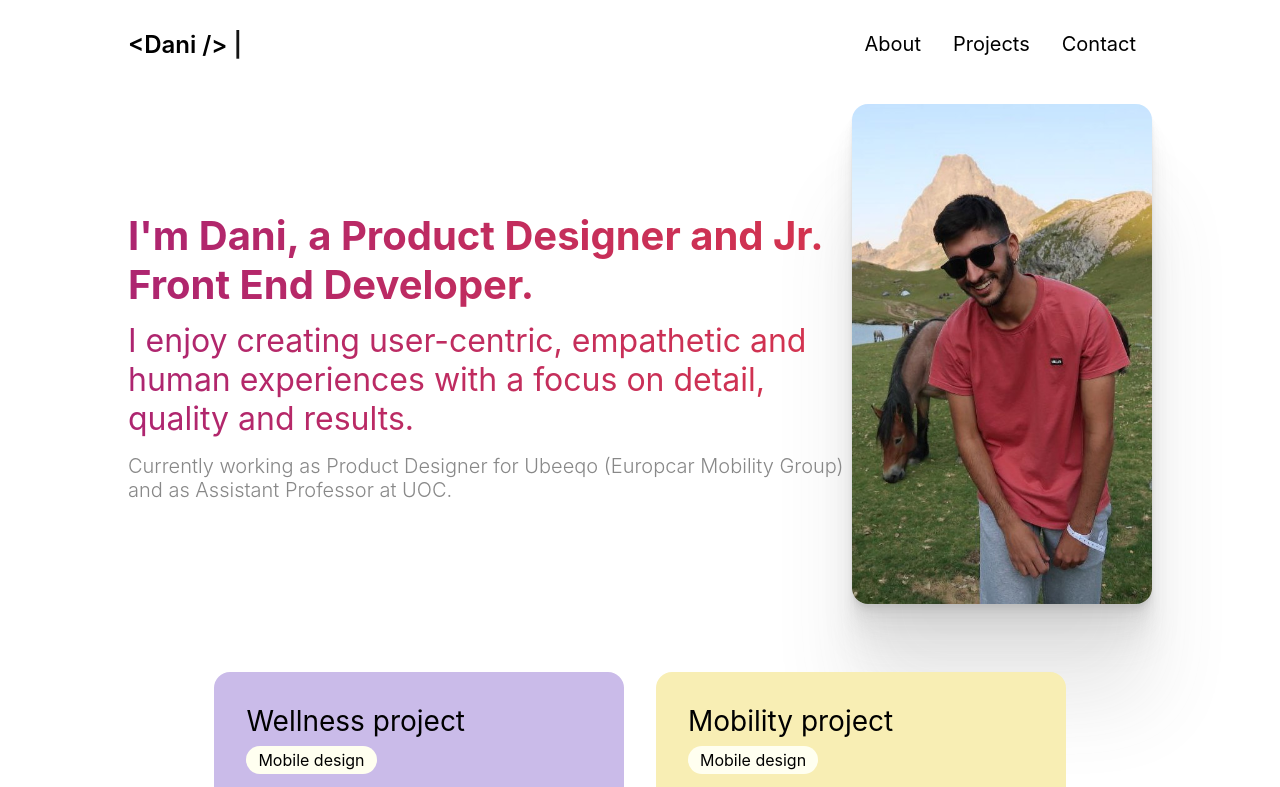
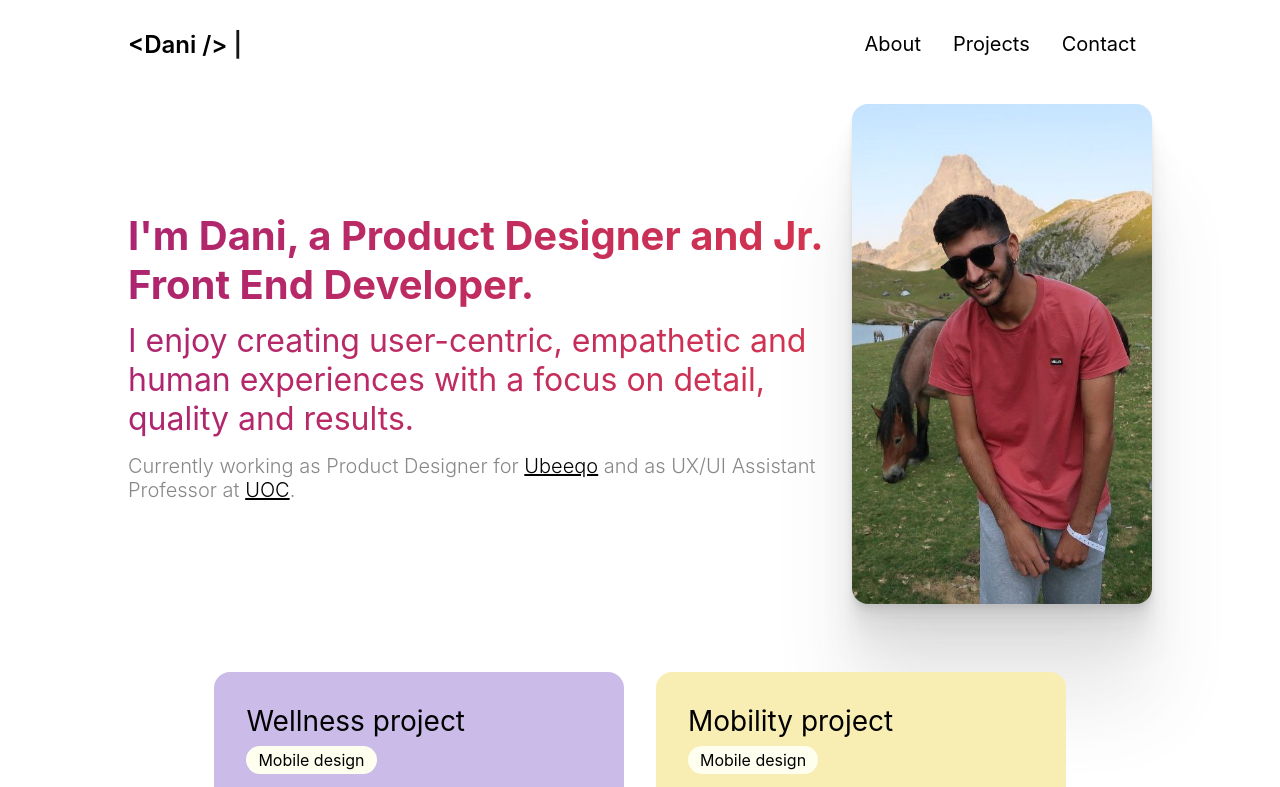
Before and after one commit to danifdezalonso/portfolio-react, a React (Create React App) app: page / in a window 1280 px wide. Shown: the top 787 px of the page. Built offline with nearby package versions, Linux system fonts and the light colour scheme.

Commit message:
wellness

```diff
--- a/src/components/Presentation.js
+++ b/src/components/Presentation.js
@@ -14,8 +14,19 @@ const Presentation = () => {
           focus on detail, quality and results.
         </p>
         <p className="description__personal--subheader__work">
-          Currently working as Product Designer for Ubeeqo (Europcar Mobility
-          Group) and as Assistant Professor at UOC.
+          Currently working as Product Designer for{" "}
+          <a href="https://ubeeqo.com/" target="_blank" rel="noreferrer">
+            Ubeeqo
+          </a>{" "}
+          and as UX/UI Assistant Professor at{" "}
+          <a
+            href="https://www.uoc.edu/portal/en/index.html"
+            target="_blank"
+            rel="noreferrer"
+          >
+            UOC
+          </a>
+          .
         </p>
       </div>
       <div className="description__photo">
--- a/src/pages/projects/Wellness.css
+++ b/src/pages/projects/Wellness.css
@@ -11,9 +11,26 @@
     margin-left: auto;
     font-weight: 300;
 }
+
+.container > p {
+    margin-top: 1rem;
+}
+.container > ul {
+    margin-top: 1rem;
+}
+
+.container>ul>li {
+    margin-top: 1rem;
+    margin-left: 2rem;
+    font-size: 1.25rem;
+}
+
 .casestudy{
     max-width: 50em;
     margin: auto;
+}
+p {
+    font-size: 1.25rem;
 }
 
 .casestudy > ul {
@@ -57,7 +74,8 @@
 
 }
 .casestudy__section--title{
-    margin-top: 2rem;
+    margin-top: 3rem;
+    margin-bottom: 1.5rem;
     font-size: 2rem;
     font-weight: 400;
 }
--- a/src/pages/projects/Wellness.js
+++ b/src/pages/projects/Wellness.js
@@ -129,7 +129,7 @@ function Wellness() {
             mano, whatsappeando con mis amigas o llamando por miedo a lo que nos
             pueda pasar. <span> - Anónimo, una de las entrevistadas.</span>
           </blockquote>
-          <h4 className="casestudy__subtitle">Mind Map</h4>
+          <h4 className="casestudy__section--title">Mind Map</h4>
           <p>
             Con todos los datos recopilados, relicé un mind map para conectar
             toda la información y empezar a estudiar la información al detalle.
@@ -145,7 +145,7 @@ function Wellness() {
       </div>
       <div className="container">
         <div className="casestudy">
-          <h4 className="casestudy__subtitle">Empathy map</h4>
+          <h4 className="casestudy__section--title">Empathy map</h4>
           <p>
             La empatía es una pieza esencial de un proceso de diseño centrado en
             las personas. El modo empático es necesario para entender los
@@ -160,7 +160,7 @@ function Wellness() {
             src={Empathy}
             alt="gráfico del empathy map"
           ></img>
-          <h4 className="casestudy__subtitle">Journey</h4>
+          <h4 className="casestudy__section--title">Journey</h4>
           <p>
             Una vez recopilada, organizada y analizada toda la información,
             llegaba la hora de analizar el camino del usuario. En este método
@@ -175,7 +175,7 @@ function Wellness() {
       </div>
       <div className="casestudy__highlightedsection wellness--section">
         <div className="casestudy">
-          <p className="casestudy__subtitle">Problem stament</p>
+          <p className="casestudy__section--title">Problem stament</p>
           <p>
             Hemos observado que la seguridad de las poblaciones actuales no es
             suficiente porque no se está reduciendo el número de víctimas y esto
@@ -188,7 +188,7 @@ function Wellness() {
       </div>
       <div className="container">
         <div className="casestudy">
-          <p className="casestudy__subtitle">Card Sorting</p>
+          <p className="casestudy__section--title">Card Sorting</p>
           <p>
             Llegaba la hora de volver a hablar con los usuarios y conocer sus
             marcos mentales y como organizan la información. El card sorting es
@@ -212,7 +212,7 @@ function Wellness() {
             alt="gráfico del card sorting"
           ></img>
 
-          <p className="casestudy__subtitle">MVP</p>
+          <p className="casestudy__section--title">MVP</p>
           <p>
             El próximo paso era definir el core del producto, con las features
             necesarias para establecer el Producto Mínimo Viable.
@@ -240,7 +240,7 @@ function Wellness() {
             que estaba listo para testear con usuarios potenciales, iterar y
             avanzar.
           </p>
-          <p className="casestudy__subtitle">Evolución del diseño</p>
+          <p className="casestudy__section--title">Evolución del diseño</p>
           <p>
             Una vez que definido el MVP y el flujo de usuarios, estaba listo
             para comenzar a generar ideas e iteraciones. Comencé a crear un
@@ -274,7 +274,7 @@ function Wellness() {
             src={WellnessEvolution}
             alt="tabla reflejando los datos de la encuesta"
           ></img>
-          <p className="casestudy__subtitle">
+          <p className="casestudy__section--title">
             Prototipo interactivo y video promocional
           </p>
           <p>
@@ -306,7 +306,9 @@ function Wellness() {
               </div>
             </a>
           </div>
-          <p className="casestudy__subtitle">Tools used in the whole process</p>
+          <p className="casestudy__section--title">
+            Tools used in the whole process
+          </p>
           <div className="casestudy__icons">
             <Sketch />
             <Invision />
```
Also changed, not shown: 1 other file (tests, documents, lock files or other folders).
